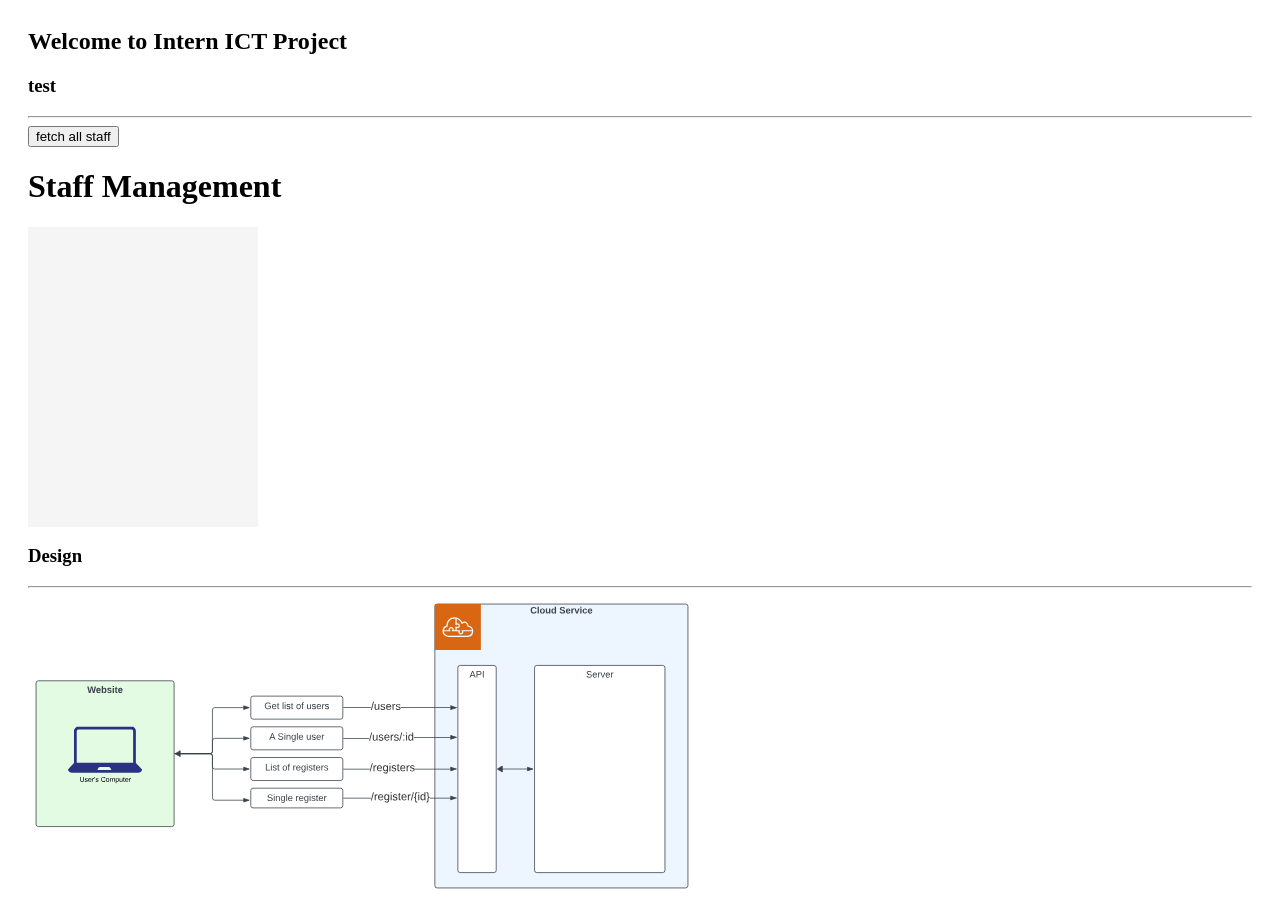
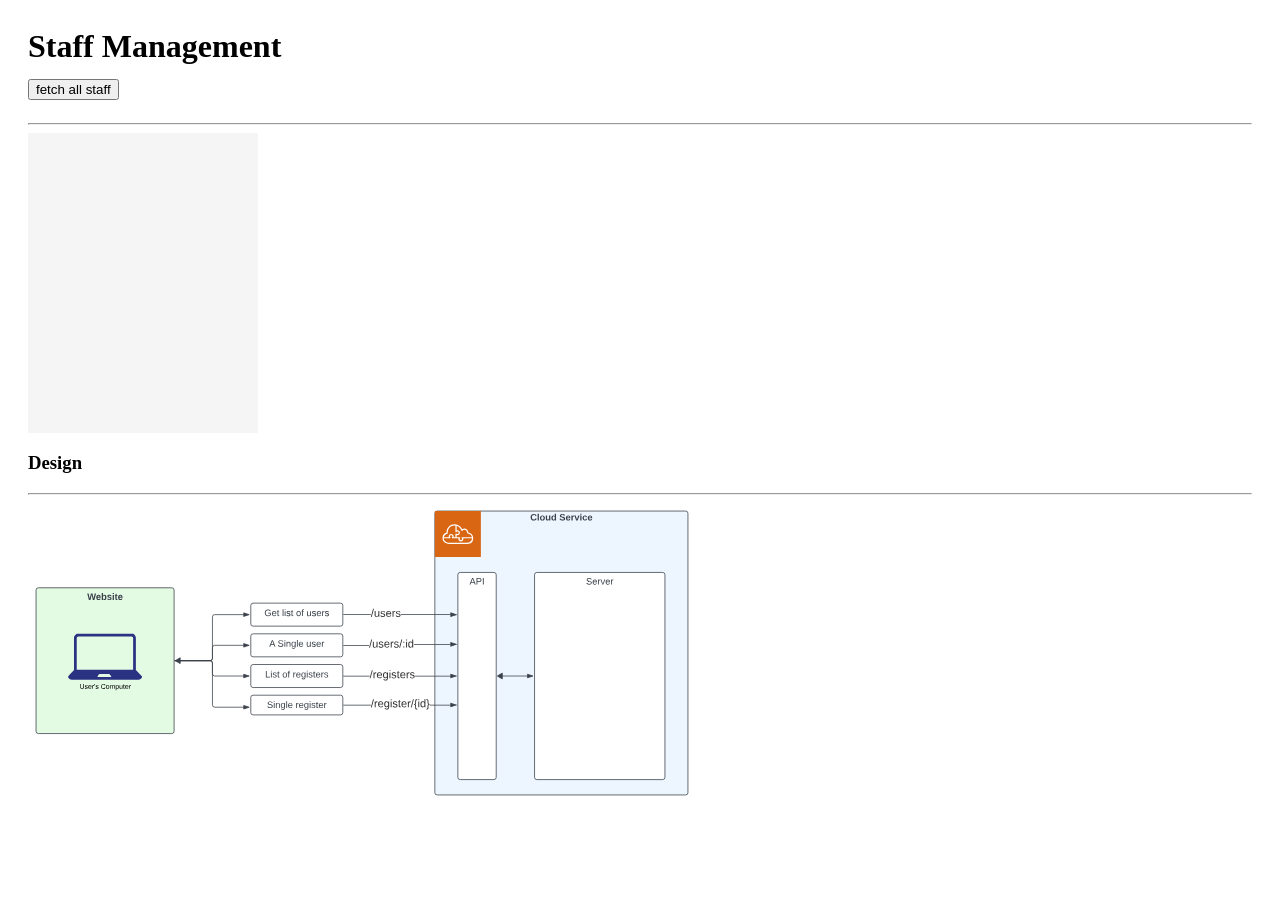
Before and after one commit to nguijoel/jah-kente-node-server, a website: page client/index.html in a window 1280 px wide. After the commit the page ends 831 px from the top, so only its background shows below. Drawn offline with Linux system fonts and the light colour scheme.

Commit message:
fixed title

```diff
--- a/client/index.html
+++ b/client/index.html
@@ -6,15 +6,14 @@
     <script src="/services/staff-service.js"></script>
   </head>
   <body style="padding: 20px">
-    <h2>Welcome to Intern ICT Project</h2>
-    <h3>test</h3>
-    <hr />
-    <button onclick="fetchAllStaff()">fetch all staff</button>
-
     <h1>
       Staff Management<br />
-      <small id="staff-list-title"></small>
+      <button onclick="fetchAllStaff()">fetch all staff</button>
+      <small style="padding-left: 8px">
+        &nbsp;<span id="staff-list-title"></span>
+      </small>
     </h1>
+    <hr />
 
     <!-- CONTAINER -->
     <div class="staff-list-container">
```
